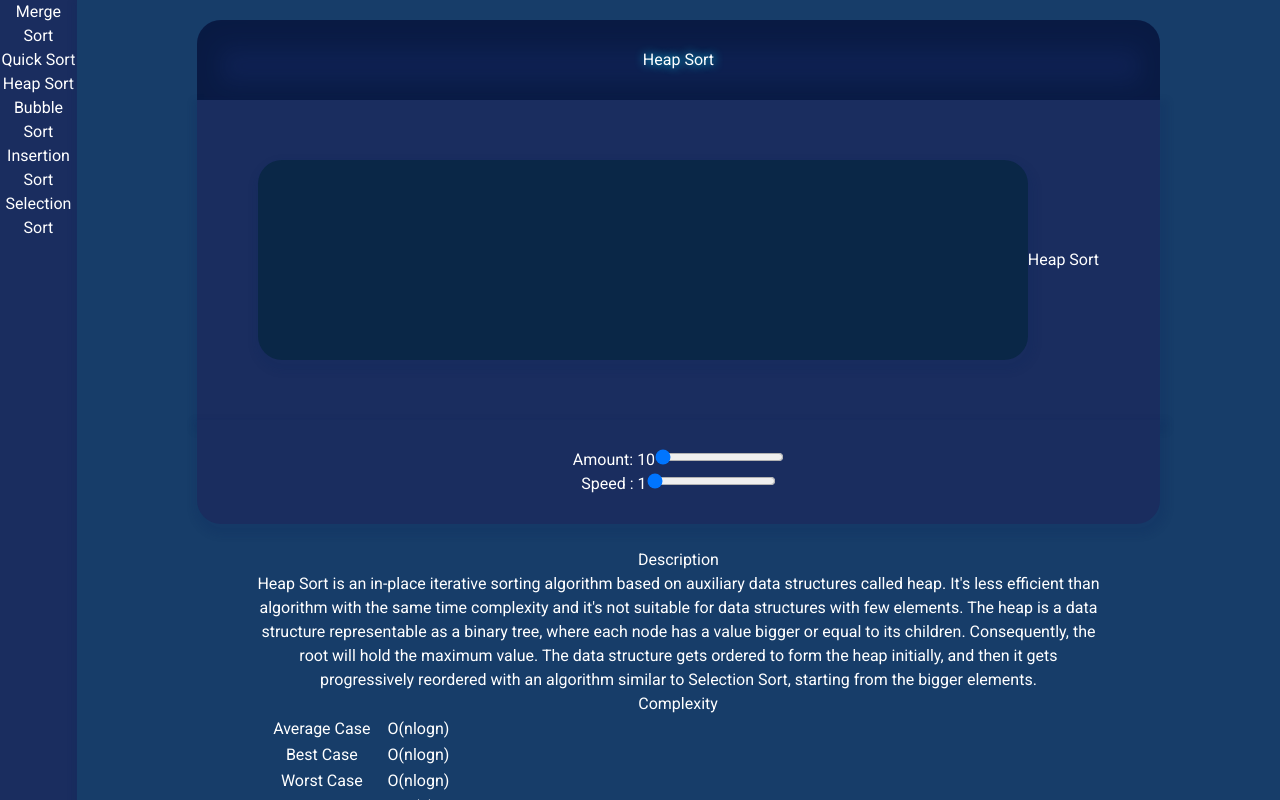
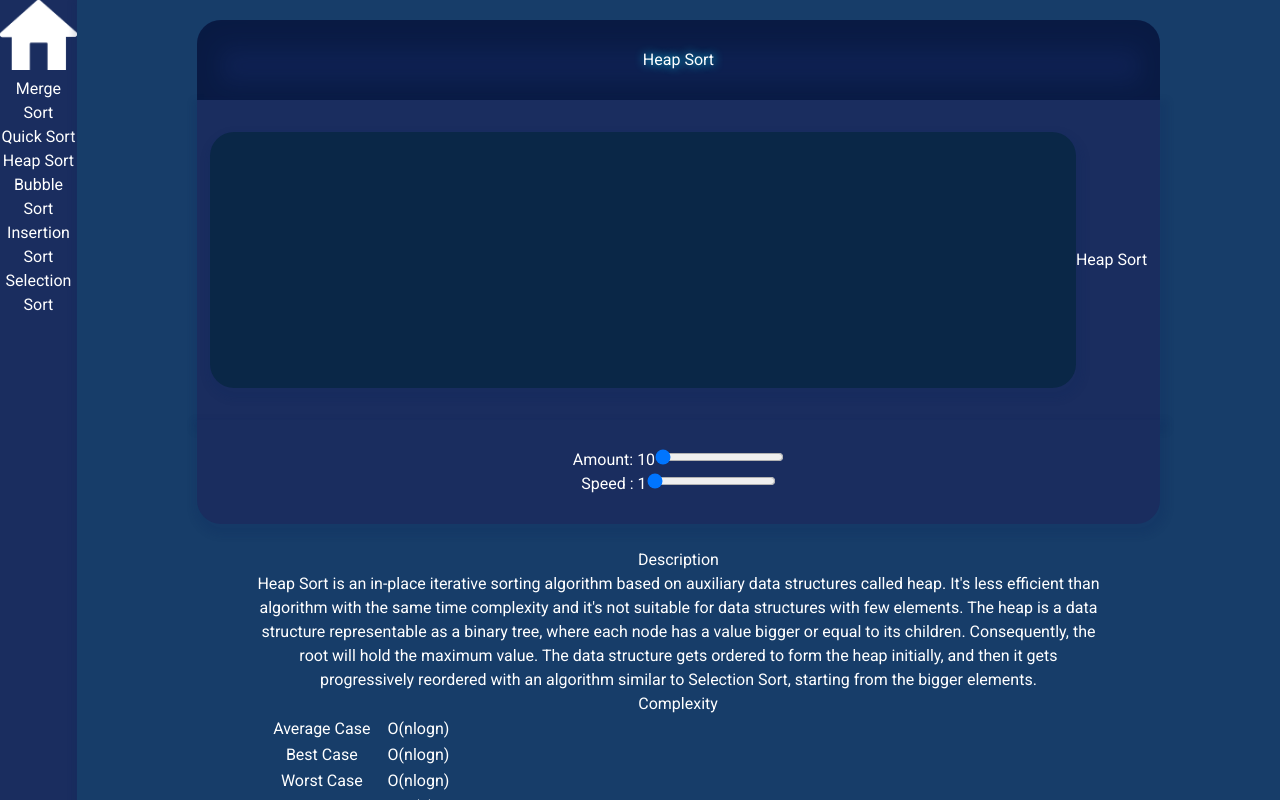
Before and after one commit to yamhokim/Sorting-Algorithm-Website, a React (Vite) app in the folder sortAlgorithmVisualizer/: page /heap-sort in a window 1280 px wide. Shown: the top 800 px of the page. Built offline with nearby package versions, Linux system fonts and the light colour scheme.

Commit message:
added functional home button and styling

```diff
--- a/sortAlgorithmVisualizer/src/components/arrayBar.tsx
+++ b/sortAlgorithmVisualizer/src/components/arrayBar.tsx
@@ -85,7 +85,7 @@ function ArrayBar({ name, amountValue, speedValue }: ArrayBarProps) {
         })}
       </div>
 
-      <div className="mt-4 absolute translate-y-40 ">
+      <div className="mt-4 absolute translate-y-40">
         <button
           className="text-white bg-gradient-to-br from-purple-600 to-blue-500 hover:bg-gradient-to-bl focus:ring-4 focus:outline-none focus:ring-blue-300 dark:focus:ring-blue-800 font-medium rounded-lg text-sm px-5 py-2.5 text-center me-2 mb-2"
           onClick={() =>
--- a/sortAlgorithmVisualizer/src/components/sortingButton.tsx
+++ b/sortAlgorithmVisualizer/src/components/sortingButton.tsx
@@ -1,12 +1,33 @@
 import { useState } from "react";
 import { useNavigate } from "react-router-dom";
+import home_icon from "../assets/images/home_icon.png";
 import "../index.css";
+
+const HomeButton = ({ label, onClick, isSelected }) => {
+  return (
+    <button
+      onClick={onClick}
+      className={`w-16 bg-blue-700 rounded-full h-16 px-3 flex items-center justify-center
+            ${
+              isSelected
+                ? "border-blue-900 bg-blue-900"
+                : "border-blue-700 shadow-lg hover:bg-blue-800 active:bg-blue-900"
+            }`}
+    >
+      <img
+        src={home_icon}
+        alt="home icon"
+        className="h-[70%] w-auto max-h-full max-w-full object-contain"
+      />
+    </button>
+  );
+};
 
 const SortingButton = ({ label, onClick, isSelected }) => {
   return (
     <button
       onClick={onClick}
-      className={`bg-blue-700 rounded-lg w-1rem h-16 px-3 flex items-center justify-center  text-sm text-wrap font-sans
+      className={`bg-blue-700 rounded-lg w-1rem h-16 px-3 flex items-center justify-center text-sm
             ${
               isSelected
                 ? "border-blue-900 bg-blue-900"
@@ -27,7 +48,17 @@ const SortingButtonGroup = ({ selectedButton, setSelectedButton }) => {
   };
 
   return (
-    <div className="sidebar-content py-20 px-6 grid grid-cols-2 gap-y-10 gap-x-4">
+    <>
+      <div className="py-5 flex items-center justify-center">
+        <HomeButton
+          label="Home"
+          onClick={() => handleClick("Home", "")}
+          isSelected={selectedButton === "Home"}
+        >
+          Home
+        </HomeButton>
+      </div>
+      <div className="py-2 px-6 grid grid-cols-2 gap-y-10 gap-x-4">
         <SortingButton
           label="Merge Sort"
           onClick={() => handleClick("Merge Sort", "merge-sort")}
@@ -60,6 +91,7 @@ const SortingButtonGroup = ({ selectedButton, setSelectedButton }) => {
           isSelected={selectedButton === "Selection Sort"}
         />
       </div>
+    </>
   );
 };
 
--- a/sortAlgorithmVisualizer/src/index.css
+++ b/sortAlgorithmVisualizer/src/index.css
@@ -81,8 +81,8 @@ html {
 
 .array-bar {
   background-color: rgb(10, 39, 71);
-  width: 80%;
-  height: 25vh;
+  width: 90%;
+  height: 80%;
   overflow: hidden;
   position: static;
   border-radius: 24px 24px 24px 24px;
```
Also changed, not shown: sortAlgorithmVisualizer/src/assets/images/home_icon.png (added). Lines whose indentation alone changed are shown as unchanged.
